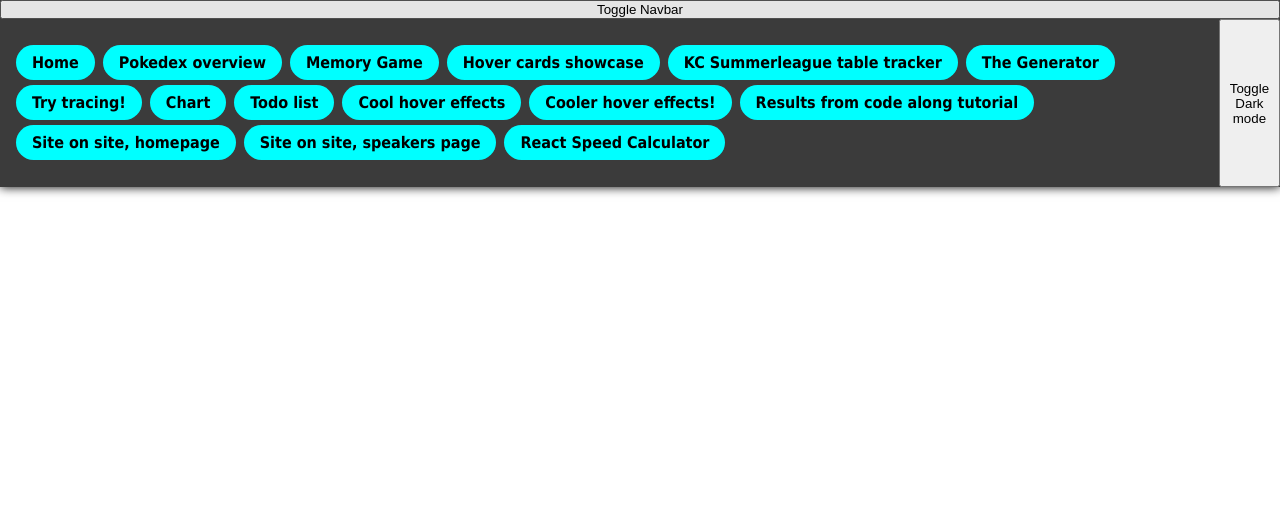
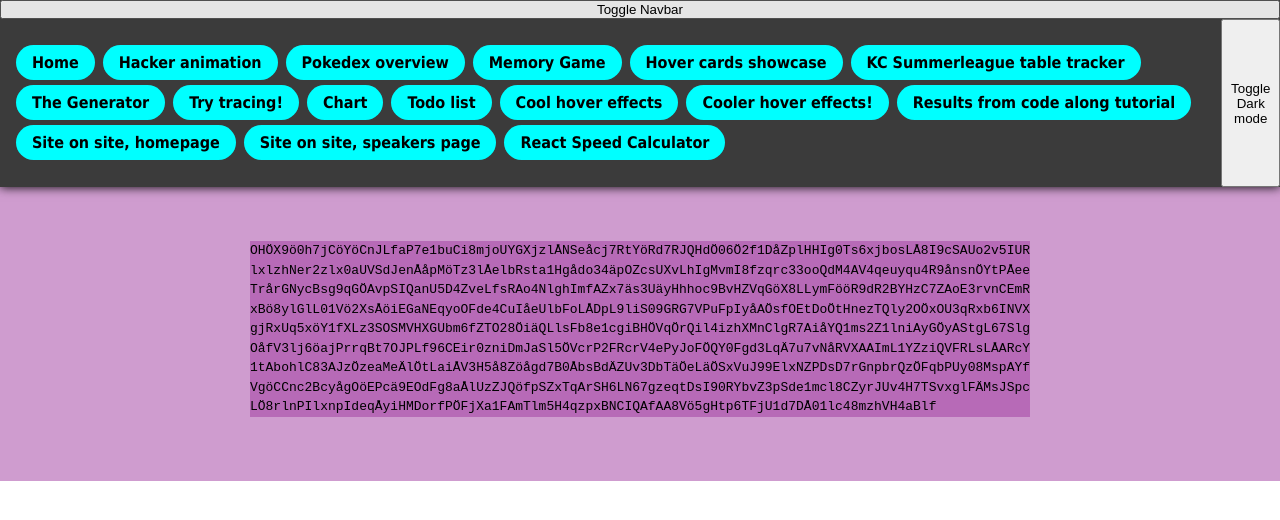
Before and after one commit to EmilNilssonDataDuctus/vite-app, a React (Vite) app: page /hackerAnimation in a window 1280 px wide. Shown: the top 520 px of the page. Built offline with nearby package versions, Linux system fonts and the light colour scheme.

Commit message:
Create mousemove text render effect

```diff
--- /dev/null
+++ b/src/Pages/HackerAnimation/HackerAnimation.styled.js
@@ -0,0 +1,15 @@
+import { styled } from "styled-components";
+
+export const Container = styled.div`
+  background-color: rgba(159, 59, 159, 0.5);
+  padding: 64px;
+`;
+
+export const TextContainer = styled.div`
+  font-family: monospace;
+  background-color: rgba(159, 59, 159, 0.5);
+  max-width: 100ch;
+  margin: 0 auto;
+  overflow-wrap: break-word;
+  cursor: default;
+`;
--- /dev/null
+++ b/src/Pages/HackerAnimation/HackerAnimation.tsx
@@ -0,0 +1,46 @@
+import React, { useState } from "react";
+import { MainWrapper } from "../../Shared/Page.styled";
+import { throttle } from "../../utils/throttle";
+import { getRandomIntInclusive } from "../MemoryGame/MemoryGame";
+import { Container, TextContainer } from "./HackerAnimation.styled";
+
+const numbers = "0123456789";
+const lowerCaseCharacters = "abcdefghijllmnopqrstuvxyzåäö";
+const characters =
+  numbers + lowerCaseCharacters + lowerCaseCharacters.toUpperCase();
+
+const STRING_LENGTH = 900;
+
+const createRandomString = () => {
+  let randomString = "";
+  for (let i = 0; i < STRING_LENGTH; i++) {
+    const index = getRandomIntInclusive(0, characters.length);
+    const randomValue = characters.substring(index, index + 1);
+    randomString += randomValue;
+  }
+  console.log(randomString.length);
+  return randomString;
+};
+
+export const HackerAnimation = () => {
+  const [randomString, setRandomString] = useState(createRandomString);
+
+  const handleMouseMove = () => {
+    setRandomString(createRandomString());
+  };
+  return (
+    <MainWrapper>
+      <h1>Hacker animation</h1>
+      <Container>
+        <TextContainer onMouseMove={throttle(handleMouseMove, 1000)}>
+          {randomString}
+        </TextContainer>
+      </Container>
+      {/*
+        container
+        centered square
+          random string
+      */}
+    </MainWrapper>
+  );
+};
--- a/src/Pages/MemoryGame/MemoryGame.jsx
+++ b/src/Pages/MemoryGame/MemoryGame.jsx
@@ -8,7 +8,7 @@ const MAX_POKEMON_ID = 150;
 const NO_CARDS_EASY = 3;
 const NO_CARDS_HARD = 20;
 
-function getRandomIntInclusive(min, max) {
+export function getRandomIntInclusive(min, max) {
   min = Math.ceil(min);
   max = Math.floor(max);
   return Math.floor(Math.random() * (max - min + 1) + min); // The maximum is inclusive and the minimum is inclusive
--- a/src/meta/pageData.jsx
+++ b/src/meta/pageData.jsx
@@ -5,6 +5,7 @@ import { CodeAlongHome } from "../Pages/CodeAlong/Pages/index";
 import { CodeAlongSpeakers } from "../Pages/CodeAlong/Pages/Speakers";
 import { GamePage } from "../Pages/Game/Game";
 import { GeneratePage } from "../Pages/GeneratePage/GeneratePage";
+import { HackerAnimation } from "../Pages/HackerAnimation/HackerAnimation";
 import { Home } from "../Pages/Home/Home";
 import { HoverCardsPage } from "../Pages/HoverCardsPage/HoverCardsPage";
 import { HoverEffectsPage } from "../Pages/HoverEffectsPage/HoverEffectsPage";
@@ -24,6 +25,11 @@ export const pageRoutes = [
     path: "/",
     element: <Home />,
     description: "Home",
+  },
+  {
+    path: "/hackerAnimation",
+    element: <HackerAnimation />,
+    description: "Hacker animation",
   },
   {
     path: "/cards",
```
